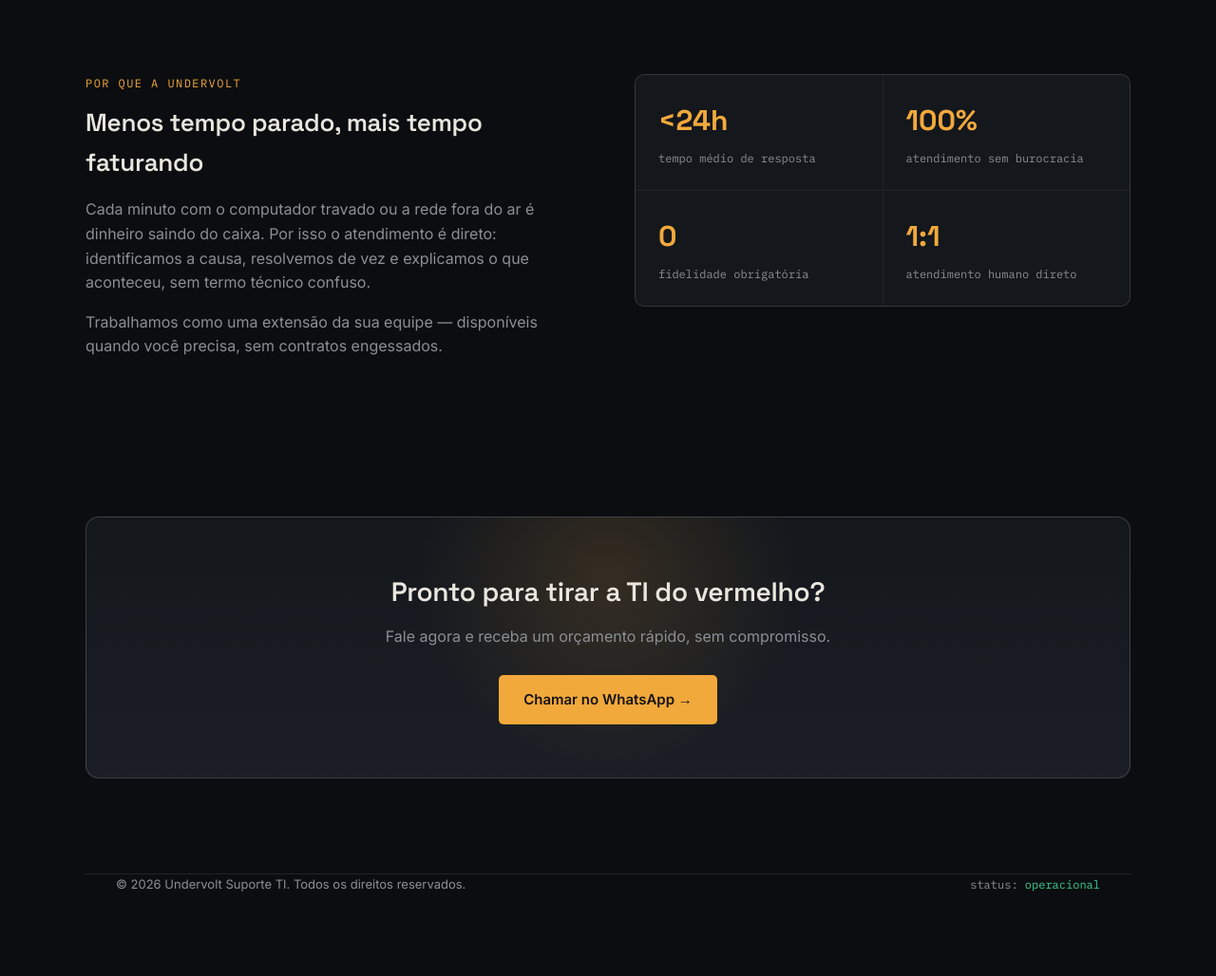
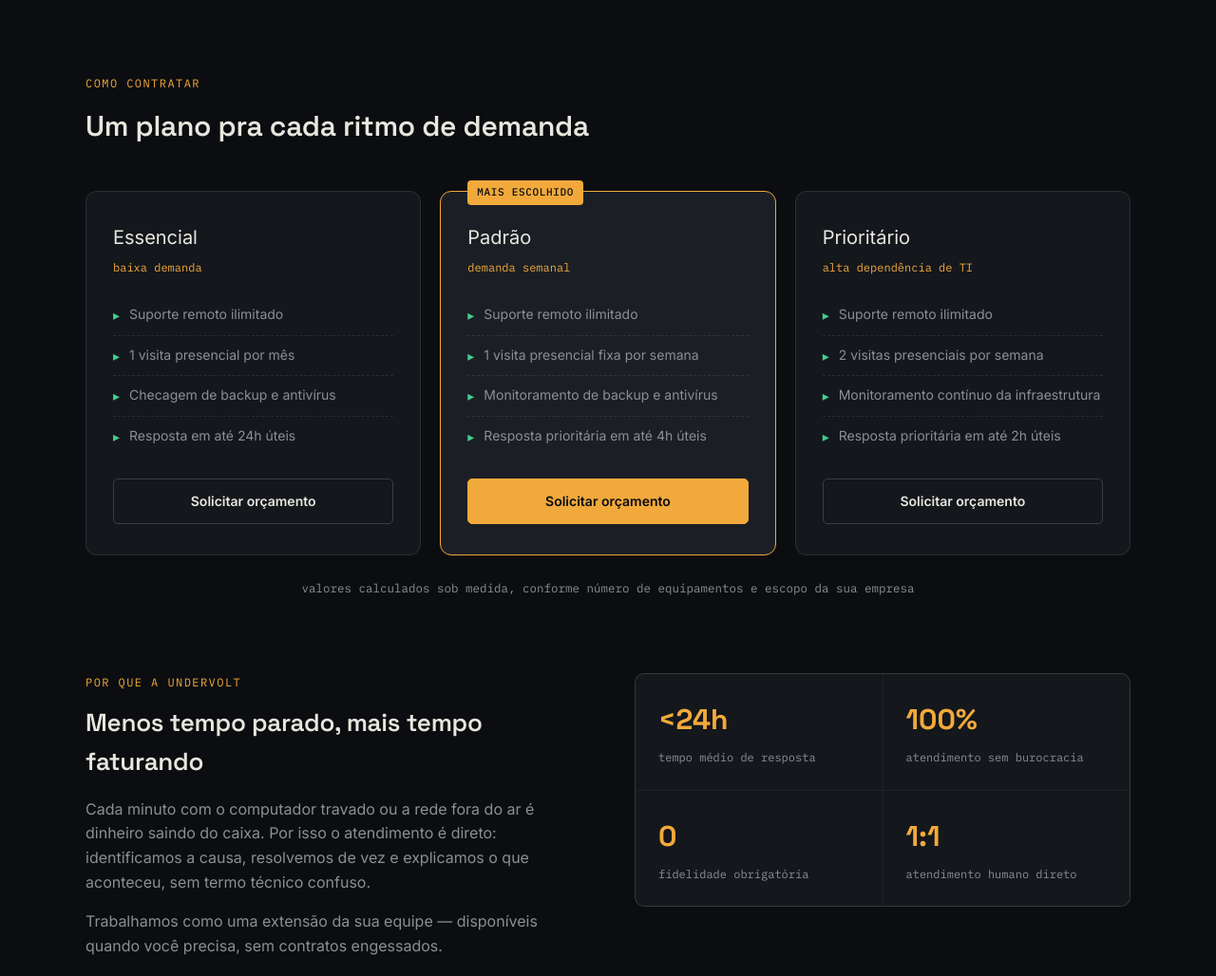
Before and after one commit to hoffmannbn/hoffmannbn.github.io, a plain HTML site: page index.html in a window 1280 px wide. Shown: the part 1178-2206 px from the top of the page at 95% size. Before the commit the page ends 2120 px from the top, so only its background shows below. Drawn offline with Linux system fonts and the light colour scheme.

Commit message:
Atualização de serviços

```diff
--- a/index.html
+++ b/index.html
@@ -125,6 +125,39 @@
   .service-card h3{font-size:19px; margin-bottom:10px;}
   .service-card p{color:var(--text-muted); font-size:14.5px;}
 
+  .plans{padding:0 0 80px;}
+  .plan-grid{display:grid; grid-template-columns:repeat(3, 1fr); gap:20px;}
+  .plan-card{
+    background:var(--surface); border:1px solid var(--line); border-radius:12px;
+    padding:32px 28px; display:flex; flex-direction:column;
+  }
+  .plan-card.featured{border:1px solid var(--amber); background:var(--surface-2); position:relative;}
+  .plan-badge{
+    position:absolute; top:-12px; left:28px; background:var(--amber); color:var(--bg);
+    font-family:'IBM Plex Mono', monospace; font-size:11px; font-weight:500;
+    padding:4px 10px; border-radius:4px; text-transform:uppercase; letter-spacing:0.06em;
+  }
+  .plan-name{font-size:20px; margin-bottom:6px;}
+  .plan-tagline{font-family:'IBM Plex Mono', monospace; font-size:12px; color:var(--amber); margin-bottom:20px;}
+  .plan-list{list-style:none; margin-bottom:24px; flex-grow:1;}
+  .plan-list li{
+    display:flex; gap:10px; align-items:flex-start; padding:9px 0;
+    border-bottom:1px dashed var(--line); font-size:14px; color:var(--text-muted);
+  }
+  .plan-list li:last-child{border-bottom:none;}
+  .plan-list li::before{content:'▸'; color:var(--green); flex-shrink:0; margin-top:1px;}
+  .plan-cta{
+    text-align:center; text-decoration:none; padding:12px; border-radius:5px;
+    font-size:14px; font-weight:600; border:1px solid var(--line-strong); color:var(--text);
+    transition:border-color 0.2s, background 0.2s;
+  }
+  .plan-cta:hover{border-color:var(--amber-dim); background:var(--surface-2);}
+  .plan-card.featured .plan-cta{background:var(--amber); color:var(--bg); border-color:var(--amber);}
+  .plan-note{
+    font-family:'IBM Plex Mono', monospace; font-size:12.5px; color:var(--text-muted);
+    text-align:center; margin-top:24px;
+  }
+
   .about{padding:0 0 80px; display:grid; grid-template-columns:1fr 1fr; gap:56px; align-items:start;}
   .about p{color:var(--text-muted); font-size:16px; margin-bottom:16px;}
   .stat-row{display:grid; grid-template-columns:1fr 1fr; gap:1px; background:var(--line); border:1px solid var(--line); border-radius:10px; overflow:hidden;}
@@ -165,6 +198,7 @@
     .hero{grid-template-columns:1fr; padding-top:56px;}
     .hero h1{font-size:32px;}
     .service-grid{grid-template-columns:1fr;}
+    .plan-grid{grid-template-columns:1fr;}
     .about{grid-template-columns:1fr;}
     .stat-row{grid-template-columns:1fr;}
     .cta-box{padding:36px 24px;}
@@ -185,6 +219,7 @@
       </div>
       <ul class="nav-links">
         <li><a href="#servicos">Serviços</a></li>
+        <li><a href="#planos">Planos</a></li>
         <li><a href="#sobre">Sobre</a></li>
         <li><a href="#contato">Contato</a></li>
       </ul>
@@ -242,6 +277,50 @@
       <p>Desenvolvimento de páginas institucionais e automações em planilhas e scripts sob medida para o seu negócio.</p>
     </div>
   </div>
+</section>
+
+<section class="plans wrap" id="planos" data-reveal>
+  <div class="section-head">
+    <div class="section-tag">como contratar</div>
+    <h2>Um plano pra cada ritmo de demanda</h2>
+  </div>
+  <div class="plan-grid">
+    <div class="plan-card">
+      <div class="plan-name">Essencial</div>
+      <div class="plan-tagline mono">baixa demanda</div>
+      <ul class="plan-list">
+        <li>Suporte remoto ilimitado</li>
+        <li>1 visita presencial por mês</li>
+        <li>Checagem de backup e antivírus</li>
+        <li>Resposta em até 24h úteis</li>
+      </ul>
+      <a class="plan-cta" href="https://wa.me/5548998318623?text=Olá,%20quero%20saber%20mais%20sobre%20o%20plano%20Essencial." target="_blank">Solicitar orçamento</a>
+    </div>
+    <div class="plan-card featured">
+      <span class="plan-badge">mais escolhido</span>
+      <div class="plan-name">Padrão</div>
+      <div class="plan-tagline mono">demanda semanal</div>
+      <ul class="plan-list">
+        <li>Suporte remoto ilimitado</li>
+        <li>1 visita presencial fixa por semana</li>
+        <li>Monitoramento de backup e antivírus</li>
+        <li>Resposta prioritária em até 4h úteis</li>
+      </ul>
+      <a class="plan-cta" href="https://wa.me/5548998318623?text=Olá,%20quero%20saber%20mais%20sobre%20o%20plano%20Padrão." target="_blank">Solicitar orçamento</a>
+    </div>
+    <div class="plan-card">
+      <div class="plan-name">Prioritário</div>
+      <div class="plan-tagline mono">alta dependência de TI</div>
+      <ul class="plan-list">
+        <li>Suporte remoto ilimitado</li>
+        <li>2 visitas presenciais por semana</li>
+        <li>Monitoramento contínuo da infraestrutura</li>
+        <li>Resposta prioritária em até 2h úteis</li>
+      </ul>
+      <a class="plan-cta" href="https://wa.me/5548998318623?text=Olá,%20quero%20saber%20mais%20sobre%20o%20plano%20Prioritário." target="_blank">Solicitar orçamento</a>
+    </div>
+  </div>
+  <p class="plan-note">valores calculados sob medida, conforme número de equipamentos e escopo da sua empresa</p>
 </section>
 
 <section class="about wrap" id="sobre" data-reveal>
```
